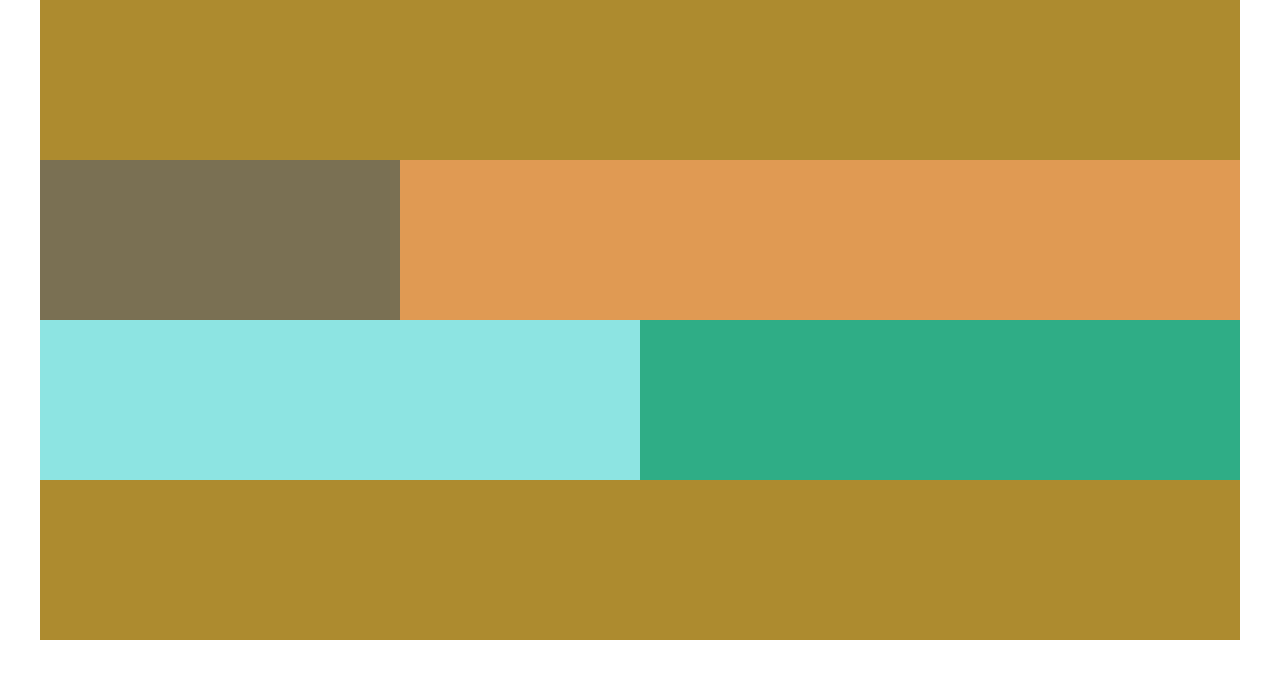
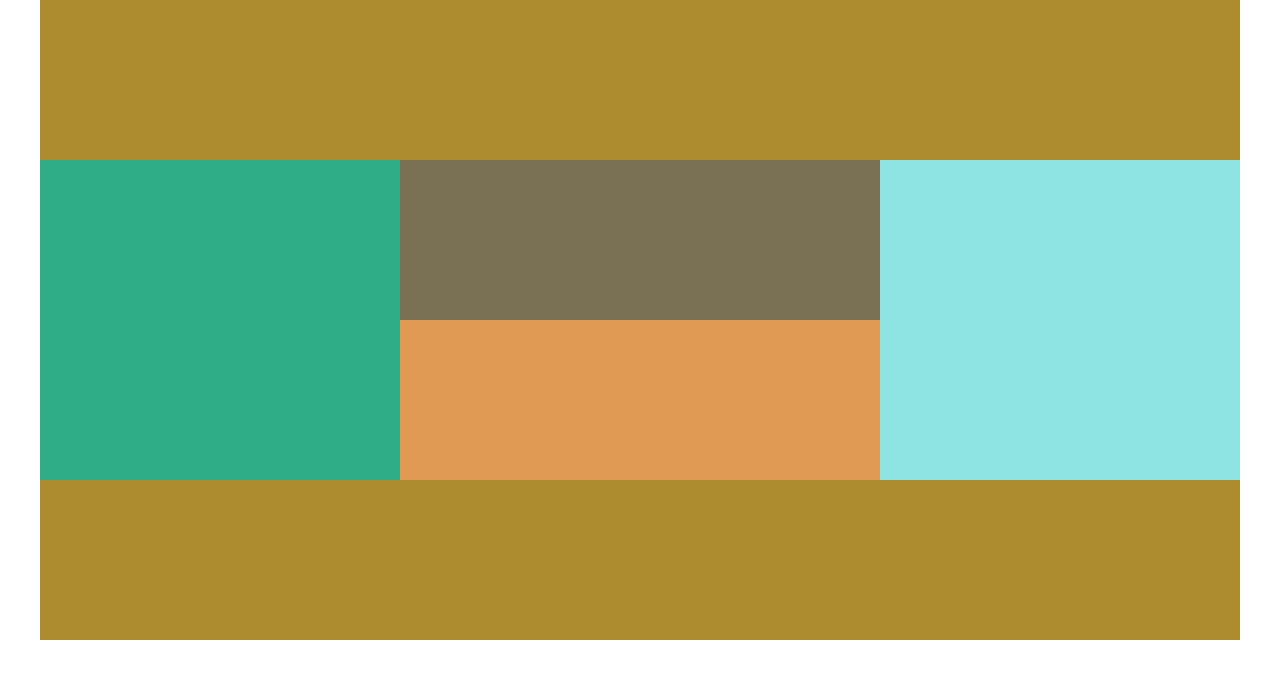
Before and after one commit to Jared-DL/Curso_def-html-css, a plain HTML site: page MóduloResponsiveDesing/index44.html in a window 1280 px wide. Drawn offline with Linux system fonts and the light colour scheme.

Commit message:
clase 47

```diff
--- a/MóduloResponsiveDesing/celular.css
+++ b/MóduloResponsiveDesing/celular.css
@@ -1,5 +1,13 @@
-.caja-3, .caja-4{
+.caja-2, .caja-3{
     height: 160px;
-    width: 50%;
+    width: 100%;
     min-width: 200px;
     }
+.caja-4 {
+    width: 50%;
+    height: 320px;
+}
+.contenedor {
+    flex-wrap: wrap;
+    width: 50%;
+}
--- a/MóduloResponsiveDesing/index44.html
+++ b/MóduloResponsiveDesing/index44.html
@@ -13,8 +13,10 @@
 
     <main>
         <div class="caja-1"></div>
-        <div class="caja-2"></div>
-        <div class="caja-3"></div>
+        <div class="contenedor">
+            <div class="caja-2"></div>
+            <div class="caja-3"></div>
+        </div>
         <div class="caja-4"></div>
         <div class="caja-5"></div>
         <div class="caja-6"></div>
--- a/MóduloResponsiveDesing/style44.css
+++ b/MóduloResponsiveDesing/style44.css
@@ -37,3 +37,10 @@ main {
     width: 100%;
     height: 160px;
 }
+
+.contenedor {
+    display: flex;
+    flex-wrap: wrap;
+    width: 100%;
+    height: auto;
+}
--- a/MóduloResponsiveDesing/tablet.css
+++ b/MóduloResponsiveDesing/tablet.css
@@ -1,12 +1,31 @@
+.caja-1{
+    order: 1;
+}
+
+.contenedor {
+    order: 3;
+    width: 40%;
+    height: 320px;
+}
+
 .caja-2 {
+    width: 100%;
+}
+.caja-3 {
+    width: 100%;
+
+}
+
+.caja-4 {
+    order: 4;
     width: 30%;
 }
-.caja-3 {
-    width: 70%;
+.caja-5 {
+    order: 2;
+    width: 30%;
+    height: 320px;
 }
-.caja-4 {
-    width: 50%;
+
+.caja-6 {
+    order: 6;
 }
-.caja-5 {
-    width: 50%;
-}
```
